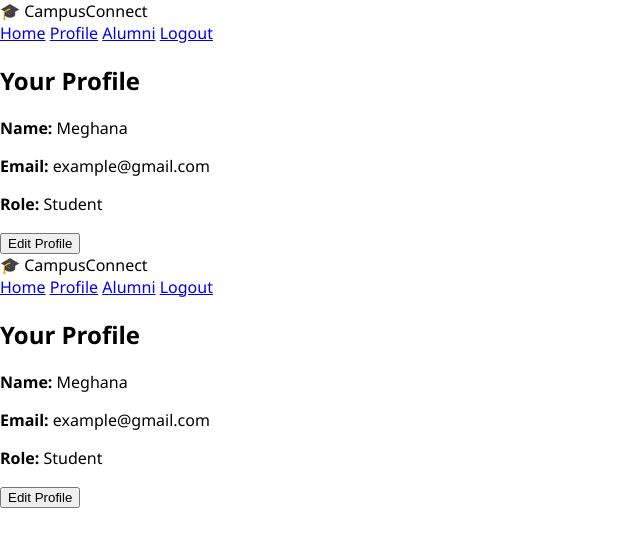
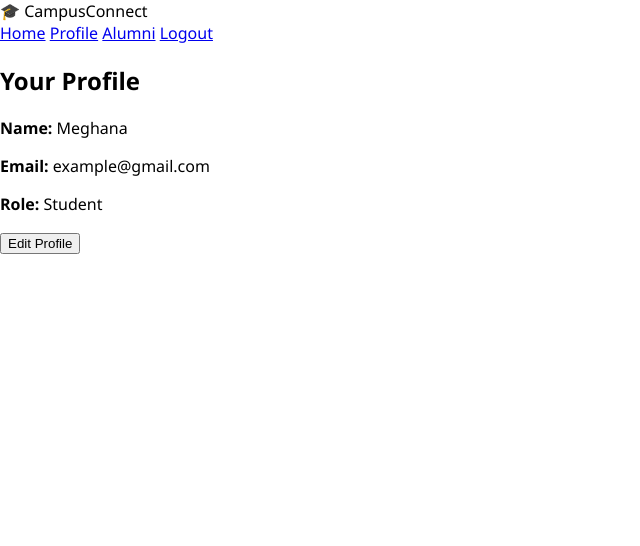
Before and after one commit to MeghanaGanesuni10/Student_alumini_project, a website: page public/public.html in a window 1280 px wide. Shown: the whole page, without its empty margins (0-640 px from the left). Drawn offline with Linux system fonts and the light colour scheme.

Commit message:
Update public.html

```diff
--- a/public/public.html
+++ b/public/public.html
@@ -30,35 +30,3 @@
 
 </body>
 </html>
-<!DOCTYPE html>
-<html>
-<head>
-    <title>Profile</title>
-    <link rel="stylesheet" href="css/style.css">
-</head>
-<body>
-
-<div class="navbar">
-    <div>🎓 CampusConnect</div>
-    <div>
-        <a href="dashboard.html">Home</a>
-        <a href="profile.html">Profile</a>
-        <a href="alumni.html">Alumni</a>
-        <a href="login.html">Logout</a>
-    </div>
-</div>
-
-<div class="container">
-    <h2>Your Profile</h2>
-
-    <div class="card">
-        <p><strong>Name:</strong> Meghana</p>
-        <p><strong>Email:</strong> example@gmail.com</p>
-        <p><strong>Role:</strong> Student</p>
-
-        <button>Edit Profile</button>
-    </div>
-</div>
-
-</body>
-</html>
```
